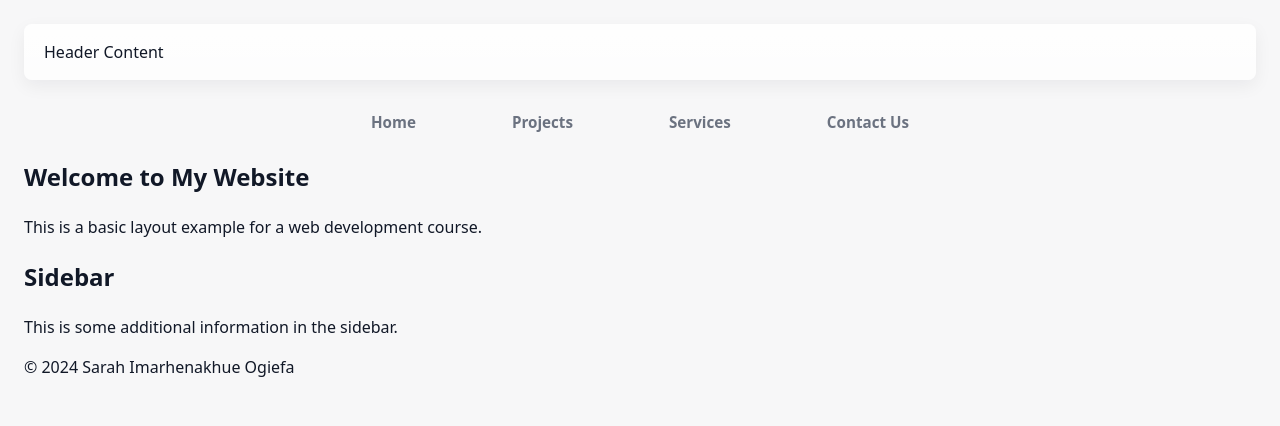
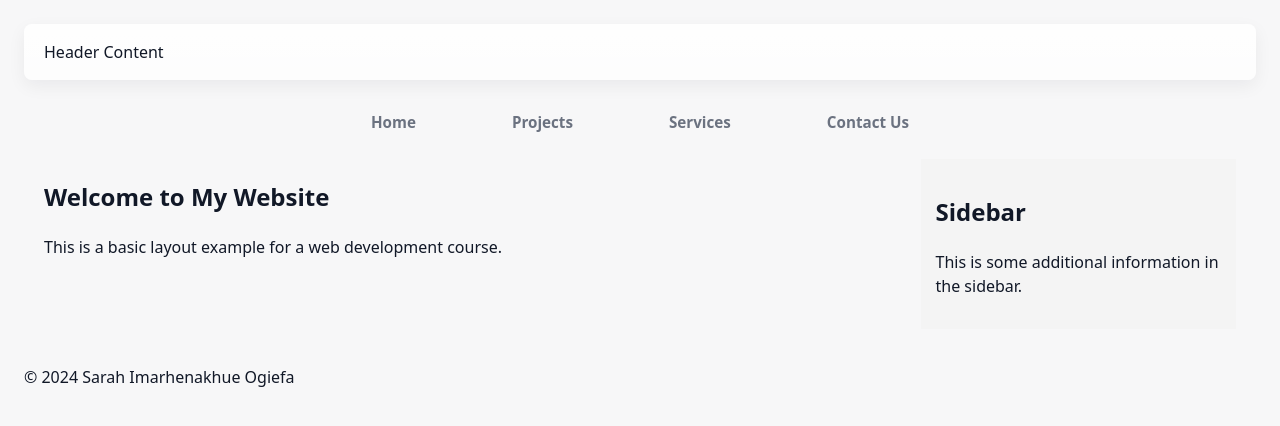
Before and after one commit to Sogiefa-12/wdd131, a plain HTML site: page week01/basic-layout.html in a window 1280 px wide. Drawn offline with Linux system fonts and the light colour scheme.

Commit message:
sidebar positioned right

```diff
--- a/week01/styles/layout.css
+++ b/week01/styles/layout.css
@@ -133,9 +133,24 @@ body {
 }
 
 /* Main + sidebar */
-.main {
-  display: grid;
-  gap: var(--gap);
+main {
+  display: flex;
+  gap: 20px;
+
+padding: 20px
+}
+
+/* Main content */
+main section {
+  flex: 3;
+}
+
+/* Sidebar */
+
+main aside {
+  flex: 1;
+  background-color: #f4f4f4;
+  padding: 15px;
 }
 
 .grid-2 {
```
